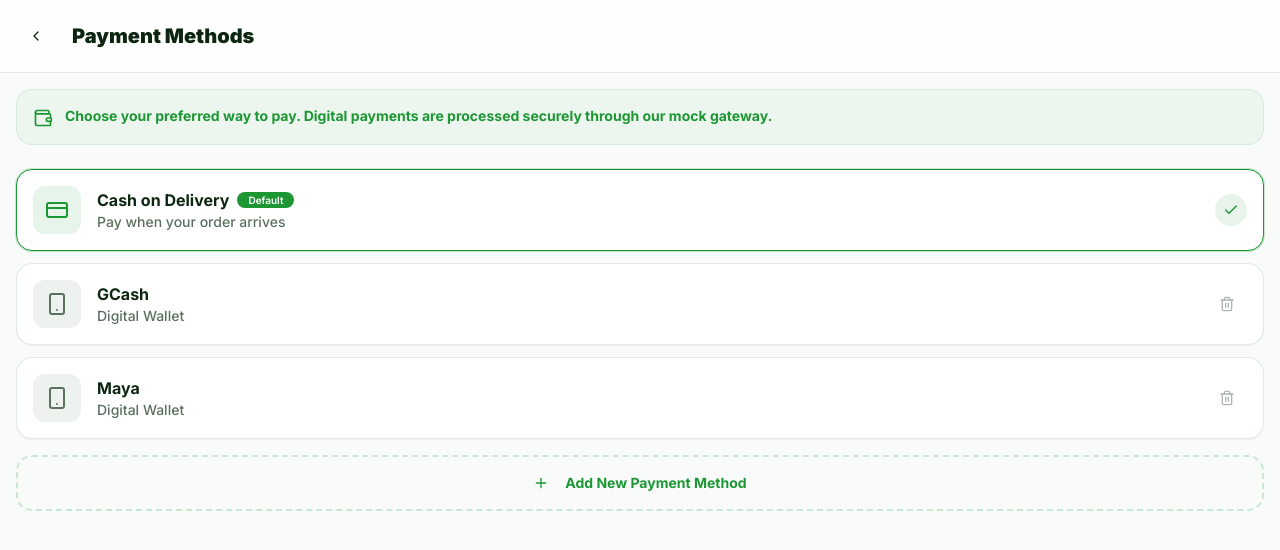
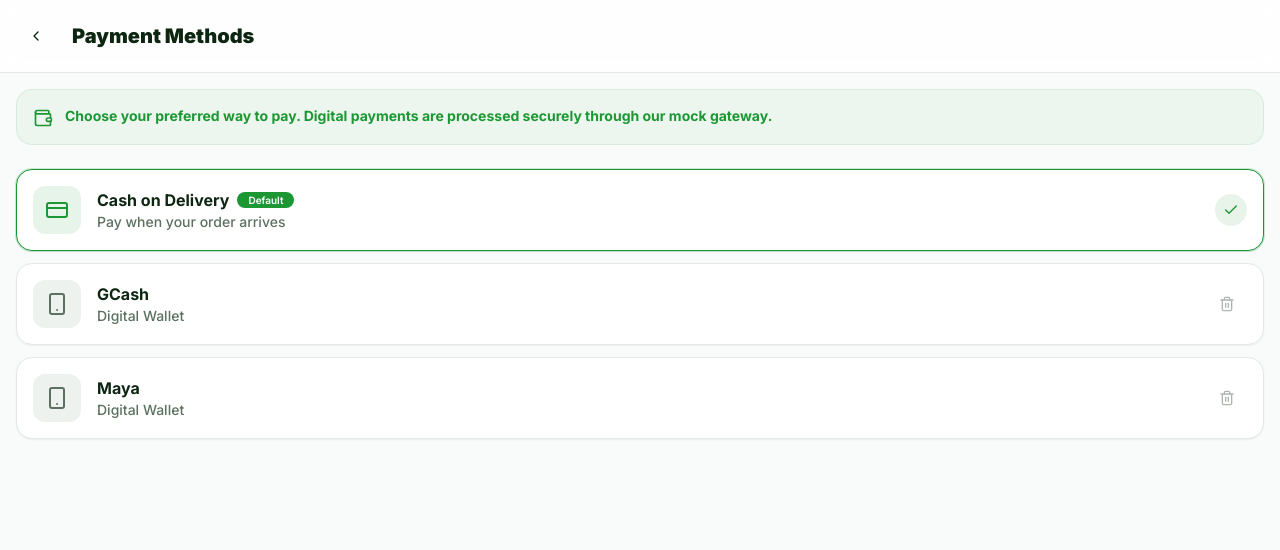
Before and after one commit to superkenn05/Gemma-s-Gulayan-, a Next.js app: page /profile/payments in a window 1280 px wide. Shown: the top 550 px of the page. Built offline with nearby package versions, Linux system fonts and the light colour scheme; no server answers; the database is empty; sample sign-in values are in the browser's storage.

Commit message:
Remove this (_for element <Button>_)

```diff
--- a/src/app/profile/payments/page.tsx
+++ b/src/app/profile/payments/page.tsx
@@ -108,11 +108,6 @@ export default function PaymentsPage() {
             ))}
           </div>
         )}
-
-        <Button variant="outline" className="w-full h-14 rounded-2xl border-dashed border-2 hover:bg-muted/50 font-bold text-primary border-primary/20 mt-4">
-          <Plus className="w-5 h-5 mr-2" />
-          Add New Payment Method
-        </Button>
       </main>
     </div>
   );
```
